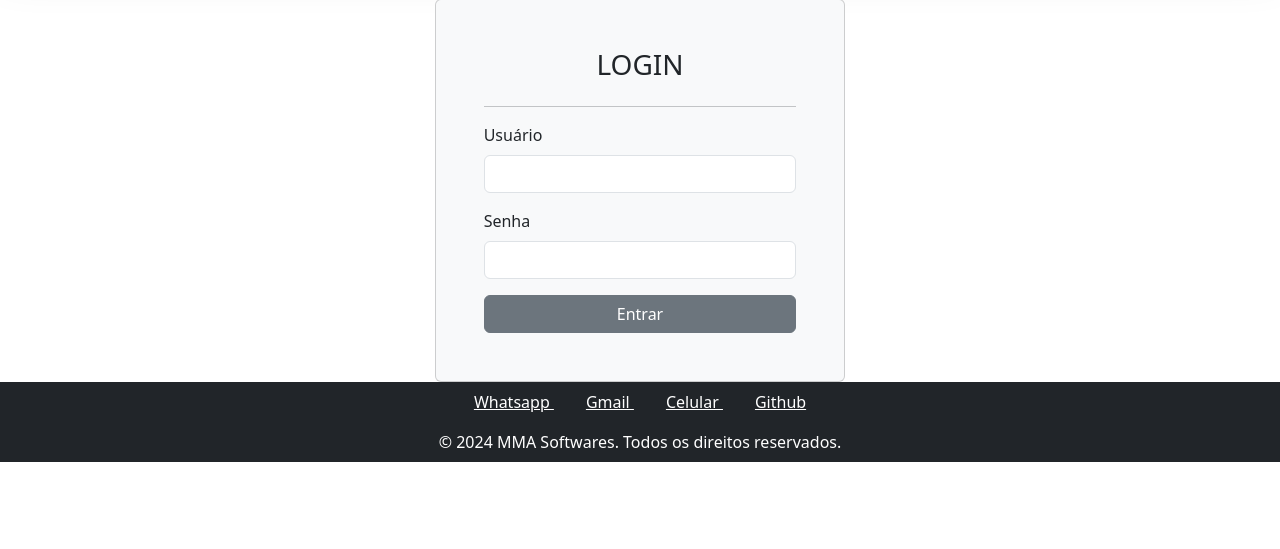
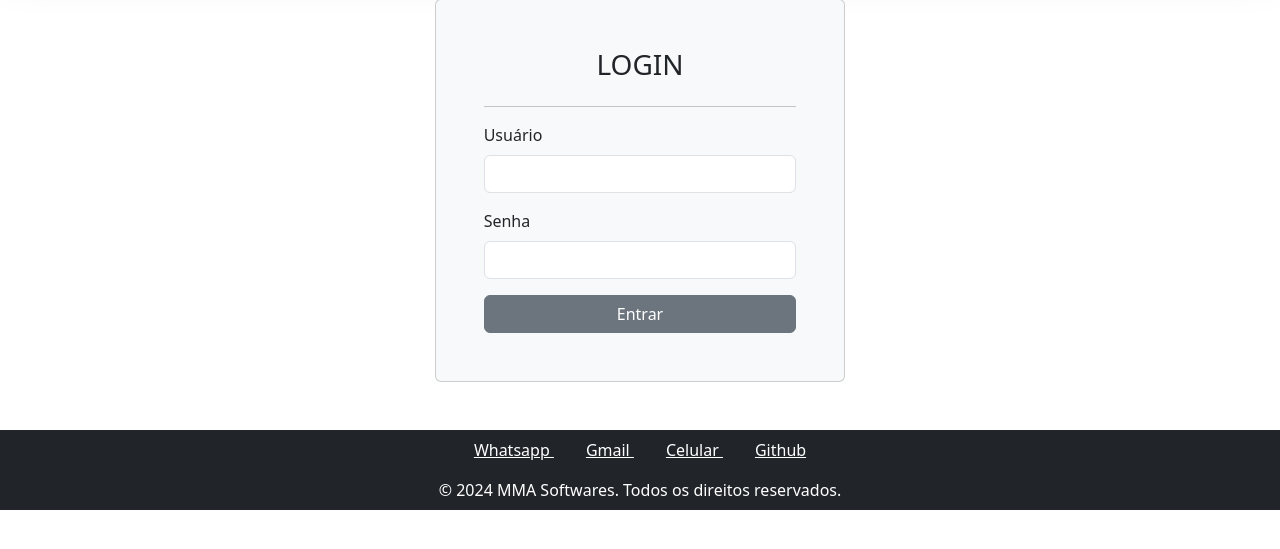
Before and after one commit to MarcioMa/estoque, a PHP site: page /public/index.php in a window 1280 px wide. Shown: the part 105-654 px from the top of the page. Run offline with PHP 8.4, Linux system fonts and the light colour scheme.

Commit message:
home/login changes 02/01/2025 21:00

```diff
--- a/scripts/home.php
+++ b/scripts/home.php
@@ -106,7 +106,3 @@
   <script src="https://code.jquery.com/jquery-3.5.1.slim.min.js"></script>
   <script src="https://cdn.jsdelivr.net/npm/@popperjs/core@2.5.4/dist/umd/popper.min.js"></script>
   <script src="https://stackpath.bootstrapcdn.com/bootstrap/4.5.2/js/bootstrap.min.js"></script>
-
-<?php
-    require_once __DIR__."/../inc/footer.php";
-?>
--- a/scripts/login.php
+++ b/scripts/login.php
@@ -3,7 +3,7 @@
     unset($_SESSION['error']);
 
 ?>
-<div class="conteiner mt-5">
+<div class="conteiner mt-5 mb-5">
     <div class="row justify-content-center">
         <div class="col-4">
             <div class="card bg-light p-5 shadow-mt-5">
```
